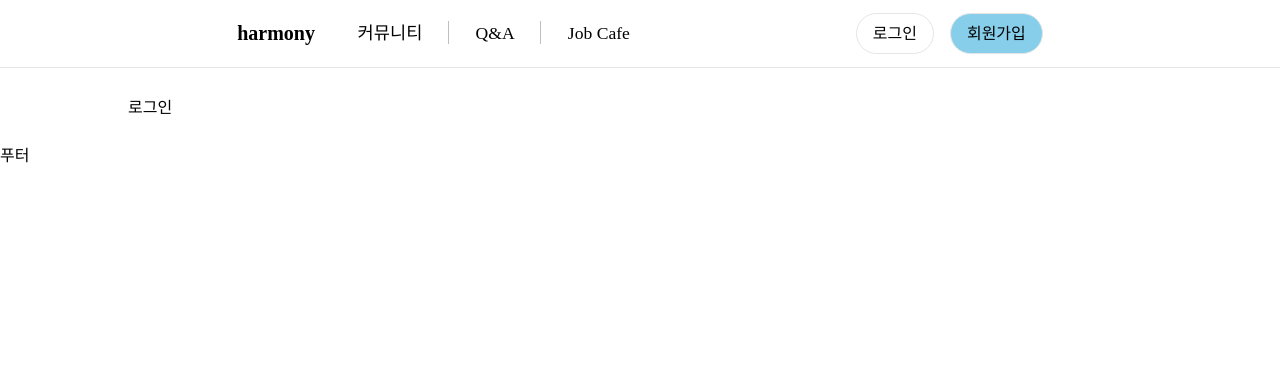
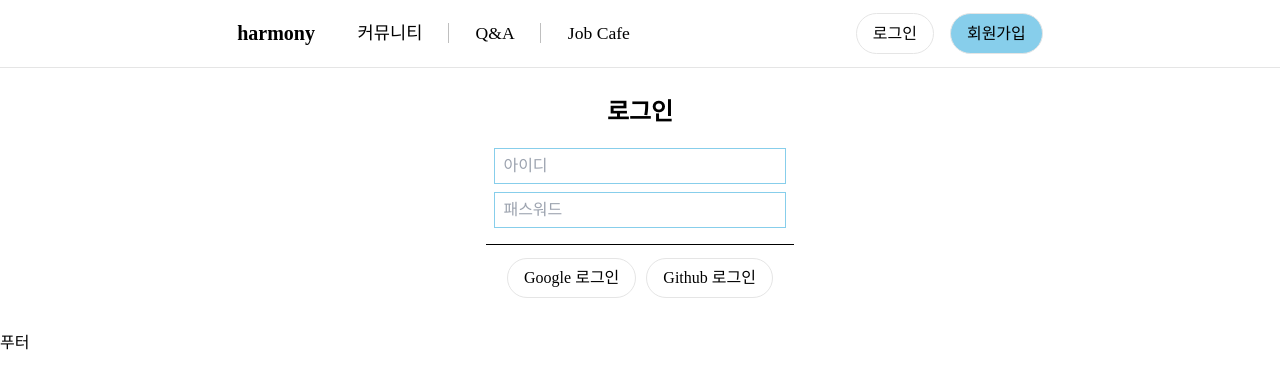
Before and after one commit to katl1314/harmony, a React (Vite) app: page /login in a window 1280 px wide. Shown: the top 388 px of the page. Built offline with nearby package versions, Linux system fonts and the light colour scheme; no server answers.

Commit message:
로그인 화면 구현, 구글/깃허브 로그인기능 추가

```diff
--- a/src/components/button/Button.tsx
+++ b/src/components/button/Button.tsx
@@ -11,7 +11,12 @@ export const Button = ({
 };
 
 const ButtonWrap = styled.a`
-	border: 2px solid black;
+	border: 1px solid #e5e5e5;
 	margin: 5px;
-	padding: 5px;
+	display: inline-block;
+	padding: 0 1em;
+	box-sizing: border-box;
+	border-radius: 30px;
+	padding: 0.7em 1em;
+	cursor: pointer;
 `;
--- /dev/null
+++ b/src/components/input/Input.tsx
@@ -0,0 +1,19 @@
+import { InputType } from '@src/types/Types';
+import styled from 'styled-components';
+
+const Input = ({ id, name, type, placeholder, onChange }: InputType) => {
+	return (<InputWrap>
+		<input id={id} name={name} type={type} onChange={onChange} placeholder={placeholder}></input>
+	</InputWrap>);
+};
+
+const InputWrap = styled.div`
+	margin: 0.5em auto;
+	& > input {
+		width: 100%;
+    border: 1px solid skyblue;
+    padding: 0.5em;
+	}
+`;
+
+export default Input;
--- a/src/components/summary/Summary.tsx
+++ b/src/components/summary/Summary.tsx
@@ -5,7 +5,7 @@ import { H3 } from '@components/fonts/Font';
 const Summary = ({ writerId, title, content }: Partial<BoardType>) => {
 	return (
 		<SummaryWrap>
-			<H3>{title}</H3>
+			<Title>{title}</Title>
 			<SummaryContent>{content}</SummaryContent>
 			<WriterForm writerId={writerId} />
 		</SummaryWrap>
@@ -23,10 +23,16 @@ const WriterForm = ({ writerId }: Partial<BoardType>) => {
 const SummaryWrap = styled.div`
 	margin: auto 0;
 	width: 100%;
-	& > div:first-of-type {
-		padding: 1em 0;
-	}
 `;
+
+const Title = styled(H3)`
+	/* 두 줄 이상 ellipsis(말줄임)기능 */
+	text-overflow: ellipsis;
+	display: -webkit-box;
+	-webkit-line-clamp: 2;
+	-webkit-box-orient: vertical;
+	overflow: hidden;
+`
 
 const SummaryContent = styled.div`
 	width: 100%;
@@ -34,6 +40,11 @@ const SummaryContent = styled.div`
 	white-space: pre-wrap;
 	line-height: 1.5em;
 	font-size: 0.9em;
+
+	text-overflow: ellipsis;
+	display: -webkit-box;
+	-webkit-line-clamp: 2;
+	-webkit-box-orient: vertical;
 `;
 
 const WriterFormWrap = styled.div`
--- a/src/layout/Header.tsx
+++ b/src/layout/Header.tsx
@@ -1,12 +1,12 @@
 import Nav from '@src/pages/header/Nav';
-import Account from '@src/pages/header/Account';
+import UserBar from '@src/pages/header/UserBar';
 import { HeaderContainer, HeaderWrap } from '@src/styles/header';
 const Header = () => {
 	return (
 		<HeaderWrap>
 			<HeaderContainer>
 				<Nav />
-				<Account />
+				<UserBar />
 			</HeaderContainer>
 		</HeaderWrap>
 	);
--- a/src/pages/Login.tsx
+++ b/src/pages/Login.tsx
@@ -1,9 +1,56 @@
+import { ChangeEvent, useState } from "react";
+import { Button } from '@components/button/Button';
+import { H2 } from '@components/fonts/Font';
+import styled from 'styled-components';
+import { ServiceFactory } from '@src/services/ServiceFactory';
+import Input from "@src/components/input/Input";
 const Login = () => {
+	const fnGoogleLogin = () => {
+		ServiceFactory.AuthService.login('google');
+	};
+
+	const fnGithubLogin = () => {
+		ServiceFactory.AuthService.login('github');
+	};
+
+	const handlerInputId = (event: ChangeEvent<HTMLInputElement>) => {
+
+	}
+
+	const handlerInputPassword = (event: ChangeEvent<HTMLInputElement>) => {
+	}
+
 	return (
-		<div>
-			<h1>로그인</h1>
-		</div>
+		<WrapLogin>
+			<H2>로그인</H2>
+			<Form>
+				<Input id="id" name="id" type="text" onChange={handlerInputId} value="" placeholder="아이디" />
+				<Input id="id" name="id" type="password" onChange={handlerInputPassword} value="" placeholder="패스워드"/>
+			</Form>
+			<Button onClick={fnGoogleLogin}>Google 로그인</Button>
+			<Button onClick={fnGithubLogin}>Github 로그인</Button>
+		</WrapLogin>
 	);
 };
 
+const WrapLogin = styled.div`
+	text-align: center;
+`;
+
+const Form = styled.form`
+	@media screen and (min-width: 1024px){
+		margin: 0.5em auto;
+		border-bottom: 1px solid;
+		padding: 0.5em;
+		width: 30%;
+	}
+
+	@media screen and (min-width: 768px) and (max-width: 1023px) {
+		margin: 0.5em auto;
+		border-bottom: 1px solid;
+		padding: 0.5em;
+		width: 60%;
+	}
+`;
+
 export default Login;
--- a/src/pages/header/Nav.tsx
+++ b/src/pages/header/Nav.tsx
@@ -60,10 +60,10 @@ const NavWrap = styled.nav`
 			& > li::before {
 				content: '';
 				position: absolute;
-				top: 13px;
+				top: 15px;
 				left: -2px;
 				width: 1px;
-				height: 23px;
+				height: 20px;
 				background-color: gray;
 				opacity: 0.5;
 			}
@@ -99,10 +99,10 @@ const NavWrap = styled.nav`
 			& > li::before {
 				content: '';
 				position: absolute;
-				top: 13px;
+				top: 15px;
 				left: -2px;
 				width: 1px;
-				height: 23px;
+				height: 20px;
 				background-color: gray;
 				opacity: 0.5;
 			}
--- a/src/pages/header/Account.tsx
+++ b/src/pages/header/UserBar.tsx
@@ -1,7 +1,7 @@
 import { NavLink } from 'react-router-dom';
 import styled from 'styled-components';
 
-const Account = () => {
+const UserBar = () => {
 	return (
 		<NavWrap>
 			<ul>
@@ -69,4 +69,4 @@ const NavWrap = styled.nav`
 	}
 `;
 
-export default Account;
+export default UserBar;
--- a/src/types/Types.ts
+++ b/src/types/Types.ts
@@ -1,12 +1,14 @@
+import { ChangeEvent } from "react";
+
 export type BoardType = {
-  boardId: string;
+	boardId: string;
 	writerId: string;
 	title: string;
 	content: string;
 	category: string;
 	like: number;
 	createDt: Date;
-}
+};
 
 export type UserType = {
 	id: string;
@@ -16,3 +18,18 @@ export type UserType = {
 	timestamp: string;
 	isAdmin: 'y' | 'n';
 };
+
+export type CommonType = {
+	id: string;
+	name: string;
+};
+
+export type InputType = {
+	onChange: (event: ChangeEvent<HTMLInputElement>) => void;
+	readOnly?: boolean;
+	type : 'text' | 'password';
+	value: string;
+	placeholder?: string;
+} & CommonType;
+
+export type ButtonType = {} | CommonType;
```
